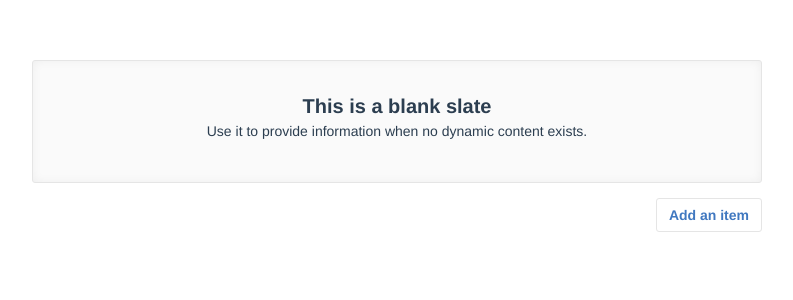
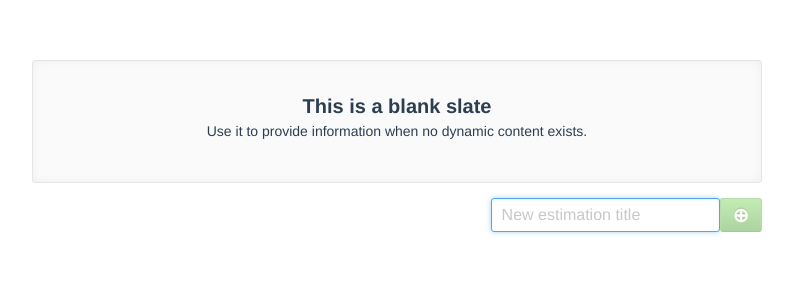
Before and after one commit to critical-chain/critical-chain, a Vue app: page / in a window 1280 px wide. Shown: the top 300 px of the page, without its empty margins (243-1036 px from the left). Built offline with nearby package versions, Linux system fonts and the light colour scheme.

Commit message:
Adding estimations for real

```diff
--- a/src/components/EstimationsList.vue
+++ b/src/components/EstimationsList.vue
@@ -10,7 +10,14 @@
     </nav>
 
     <div class="clearfix row">
-      <button class="btn btn-outline float-right" v-on:click="addEstimation({title: 'foo'})">Add an item</button>
+      <div class="input-group float-right">
+        <input class="form-control input-lg" type="text" placeholder="New estimation title" autofocus
+               v-model="newEstimationTitle" @keyup.enter="addEstimation(newEstimationTitle)">
+        <button class="btn btn-primary"
+                @click="addEstimation(newEstimationTitle)"
+                :disabled="addDisabled"
+                title="Add estimation">⊕</button>
+      </div>
     </div>
   </div>
 </template>
@@ -19,16 +26,27 @@
   import { mapGetters, mapMutations } from 'vuex'
 
   export default {
+    data: () => {
+      return { newEstimationTitle: '' }
+    },
     computed: {
       ...mapGetters({
-        estimations: 'listEstimations'
+        estimations: 'listEstimations',
       }),
       empty() {
         return this.estimations.length == 0
+      },
+      addDisabled() {
+        return ((typeof this.newEstimationTitle !== 'string') || (this.newEstimationTitle.length == 0))
       }
     },
     methods: {
-      ...mapMutations({addEstimation: 'ADD_ESTIMATION'})
+      addEstimation(title) {
+        if ((typeof title === 'string') && (title.length > 0)) {
+          this.$store.commit('ADD_ESTIMATION', {title})
+          this.newEstimationTitle = ''
+        }
+      }
     }
   }
 </script>
@@ -37,4 +55,7 @@
   .row {
     margin-top: 15px;
   }
+  .btn-primary {
+    font-size: 140% !important;
+  }
 </style>
--- a/src/vuex/store.js
+++ b/src/vuex/store.js
@@ -13,6 +13,7 @@ const getters = {
 
 const mutations = {
   ADD_ESTIMATION (state, payload) {
+    payload.items = payload.items || []
     state.estimations.push(payload)
   }
 }
```
